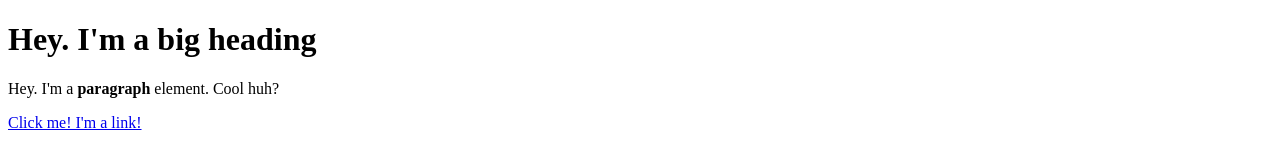
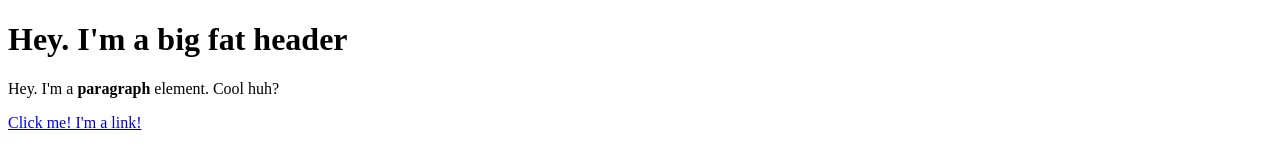
Before and after one commit to jooligan69/carton-hero, a plain HTML site: page test.html in a window 1280 px wide. Shown: the top 149 px of the page. Drawn offline with Linux system fonts and the light colour scheme.

Commit message:
added fat to the header

```diff
--- a/test.html
+++ b/test.html
@@ -4,7 +4,7 @@
 	<title>Test page</title>
 </head>
 <body>
-	<h1>Hey. I'm a big heading</h1>
+	<h1>Hey. I'm a big fat header</h1>
 	<p>Hey. I'm a <b>paragraph</b> element. Cool huh?</p>
 	<a href="https://google.com" target="_blank" title="Let's go to google">Click me! I'm a link!</a>
 	<p>My name is:<br>
```
Also changed, not shown: 2 other files.
